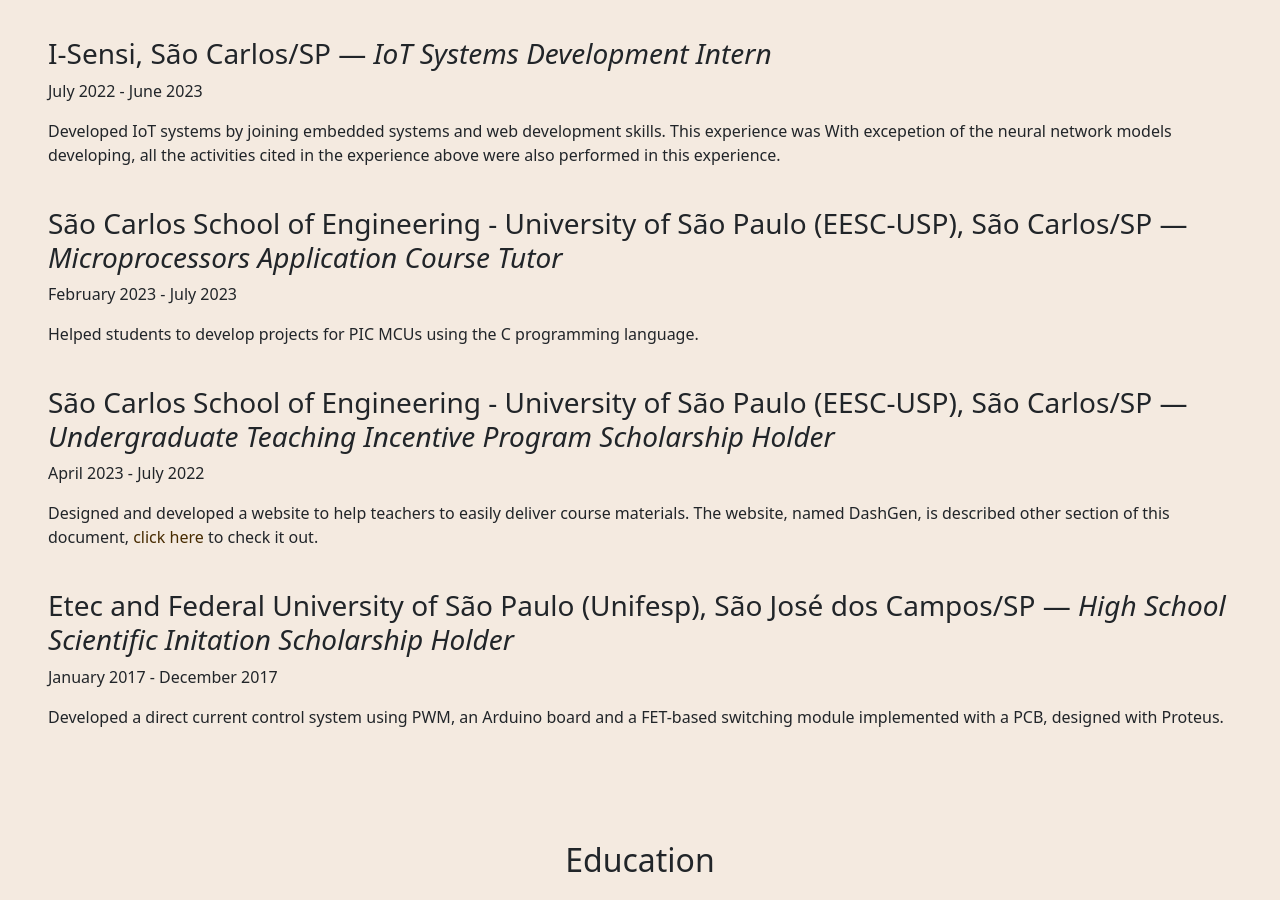
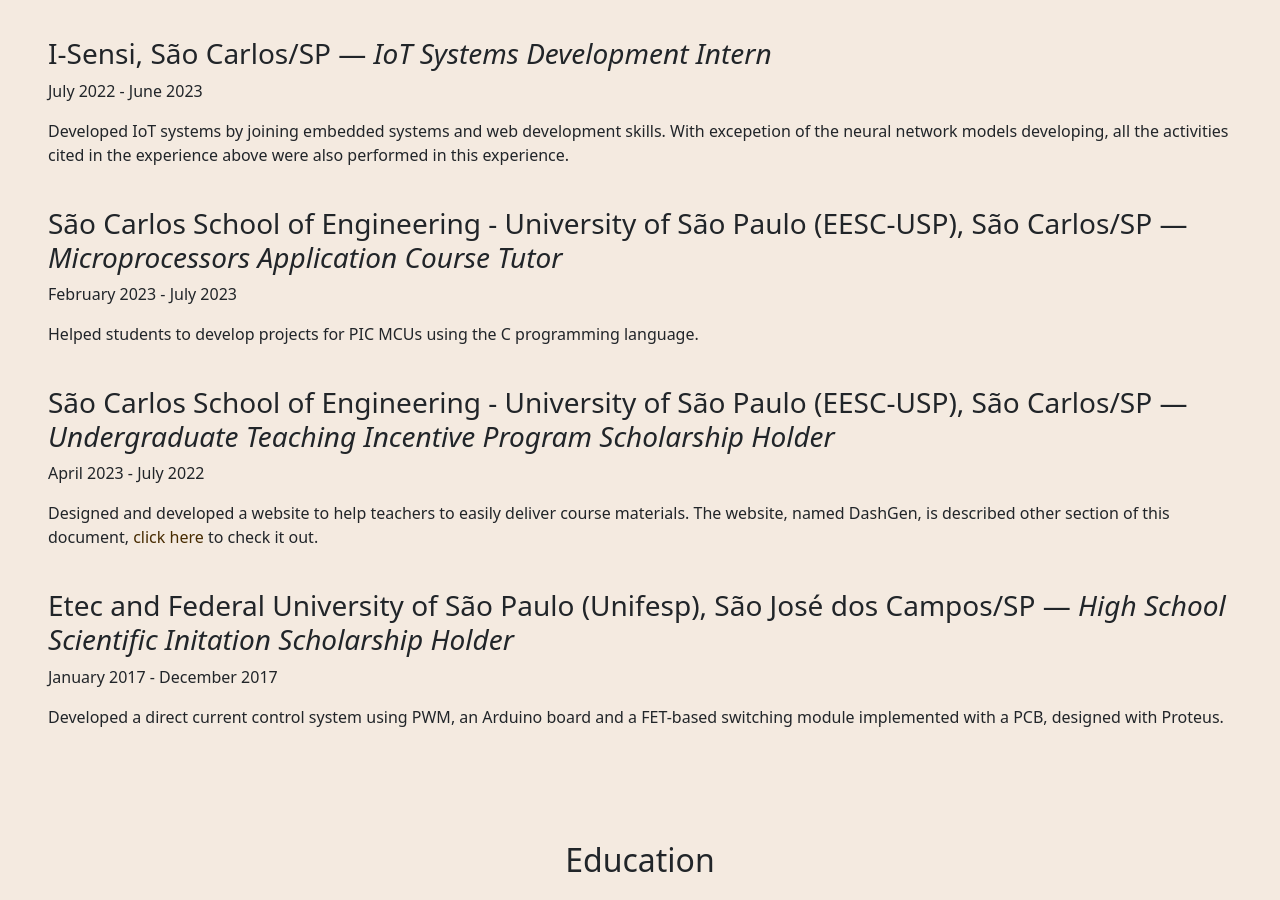
Before and after one commit to hsanderr/hsl, a plain HTML site: page index.html in a window 1280 px wide. Shown: the part 1879-2779 px from the top of the page. Drawn offline with Linux system fonts and the light colour scheme.

Commit message:
Update index.html

```diff
--- a/index.html
+++ b/index.html
@@ -118,7 +118,7 @@
       <h3>I-Sensi, São Carlos/SP &mdash; <i>IoT Systems Development Intern</i></h3>
       <p>July 2022 - June 2023</p>
       <p>
-        Developed IoT systems by joining embedded systems and web development skills. This experience was
+        Developed IoT systems by joining embedded systems and web development skills.
         With excepetion of the neural network models developing, all the activities cited in the experience above were also performed in this experience.
       </p>
     </div>
```
